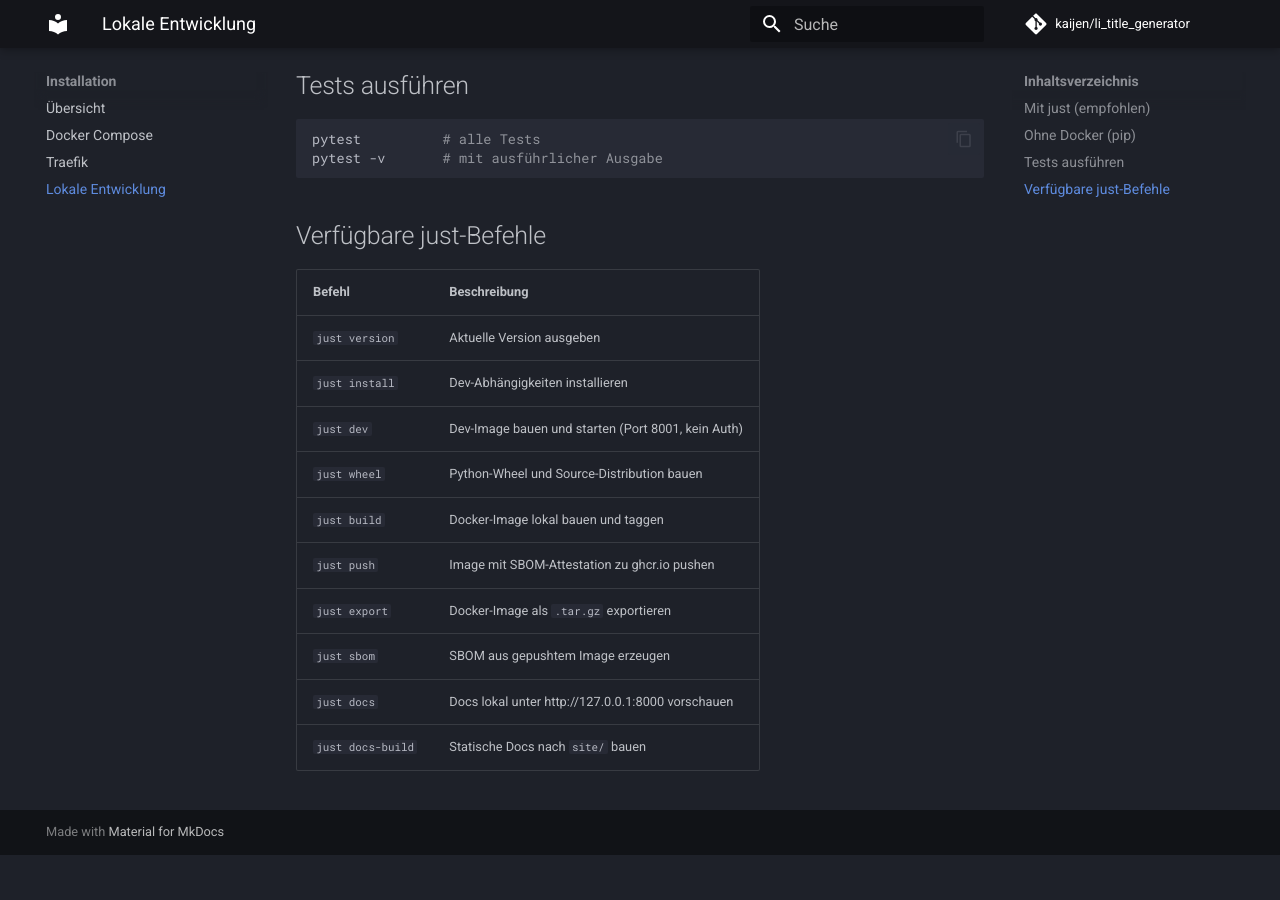
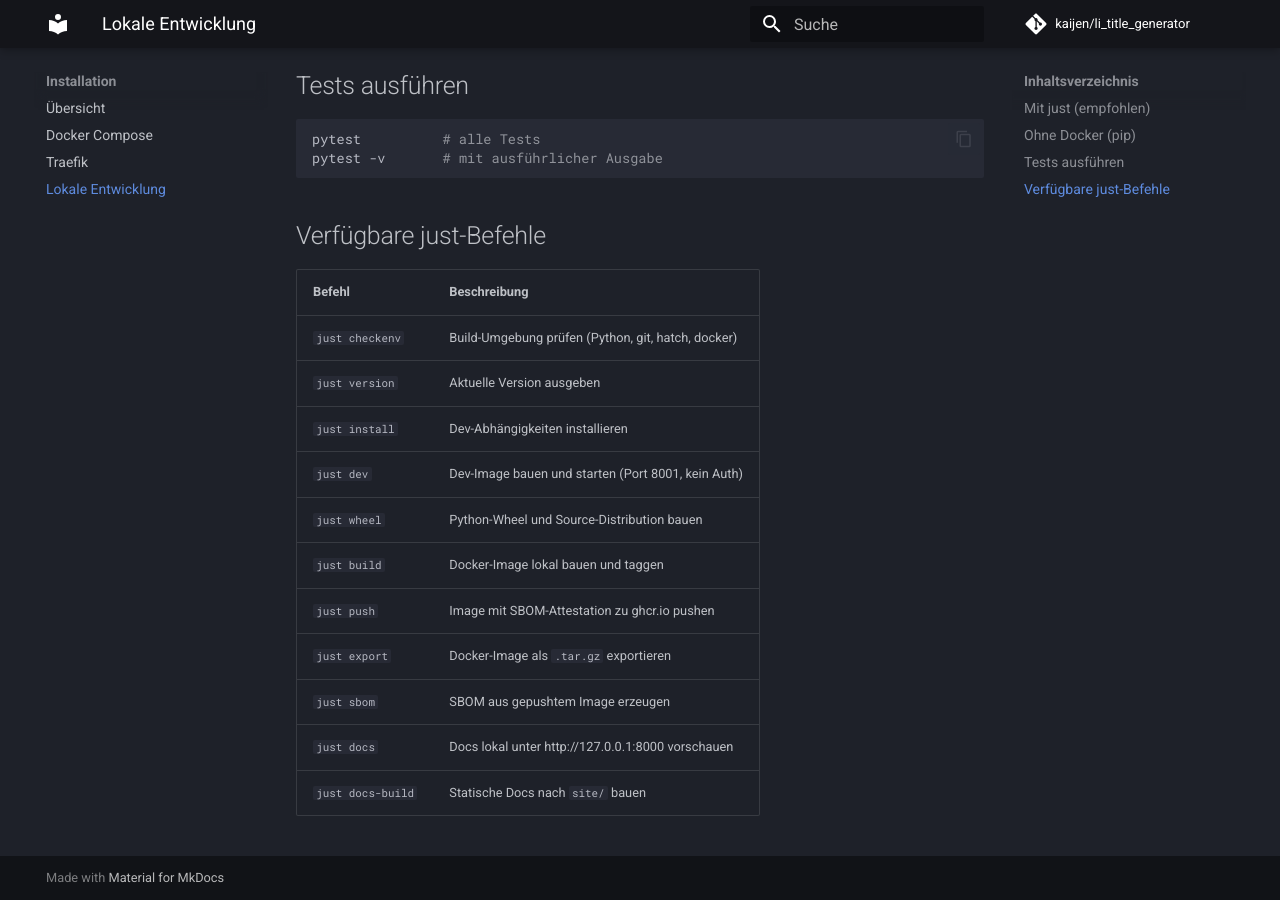
Before and after one commit to kaijen/li_title_generator, an MkDocs documentation site: the page built from docs/installation/local-dev.md, in a window 1280 px wide and 900 px high, scrolled down 806 px. Built offline with MkDocs 1.6.1 and Material for MkDocs 9.7.7, drawn with Linux system fonts in a browser that asks for light colours; comment, search, counter and statistics services are not loaded; the version menu is left out; before the commit the page ends 1661 px from its top, so only the background shows below that.

Commit message:
feat: add just checkenv to verify build tool prerequisites
Adds a platform-aware `just checkenv` recipe that checks for all
required build tools (Python >= 3.11, git, hatch, docker, docker buildx)
and lists syft as optional. Missing tools are reported with concrete
installation hints. Exits with code 1 if any required tool is absent.

- justfile: [unix] recipe with bash shebang (inline, color output)
- justfile: [windows] recipe delegates to scripts/checkenv.ps1
- scripts/checkenv.ps1: PowerShell implementation (winget hints,
  skips docker buildx check when docker itself is missing)
- docs/installation/local-dev.md: added just checkenv to command table

https://claude.ai/code/session_01H72yfuxqDpf1Ei58jqXPZm

```diff
--- a/docs/installation/local-dev.md
+++ b/docs/installation/local-dev.md
@@ -43,6 +43,7 @@ pytest -v       # mit ausführlicher Ausgabe
 
 | Befehl | Beschreibung |
 |--------|--------------|
+| `just checkenv` | Build-Umgebung prüfen (Python, git, hatch, docker) |
 | `just version` | Aktuelle Version ausgeben |
 | `just install` | Dev-Abhängigkeiten installieren |
 | `just dev` | Dev-Image bauen und starten (Port 8001, kein Auth) |
```
Also changed, not shown: 2 other files.
